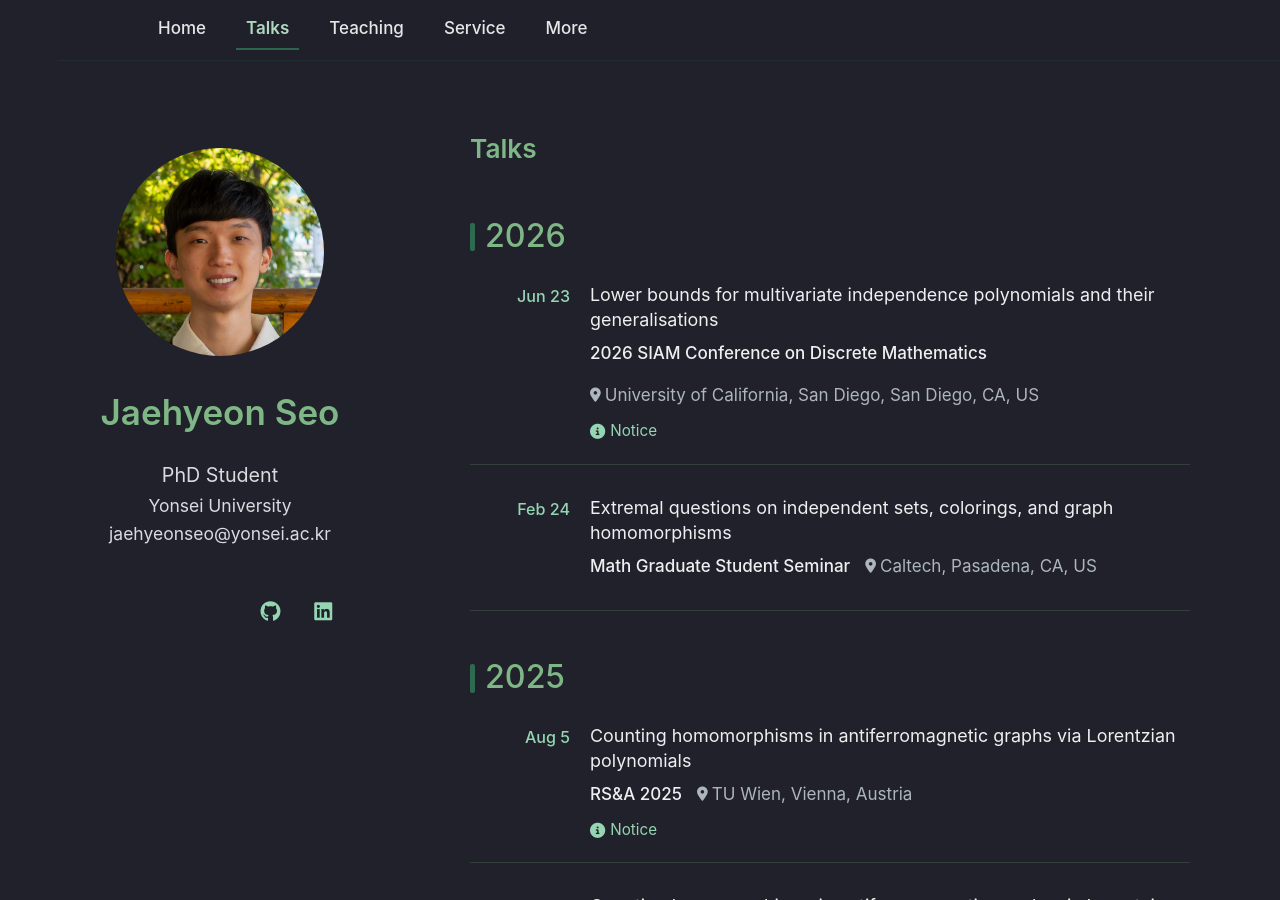
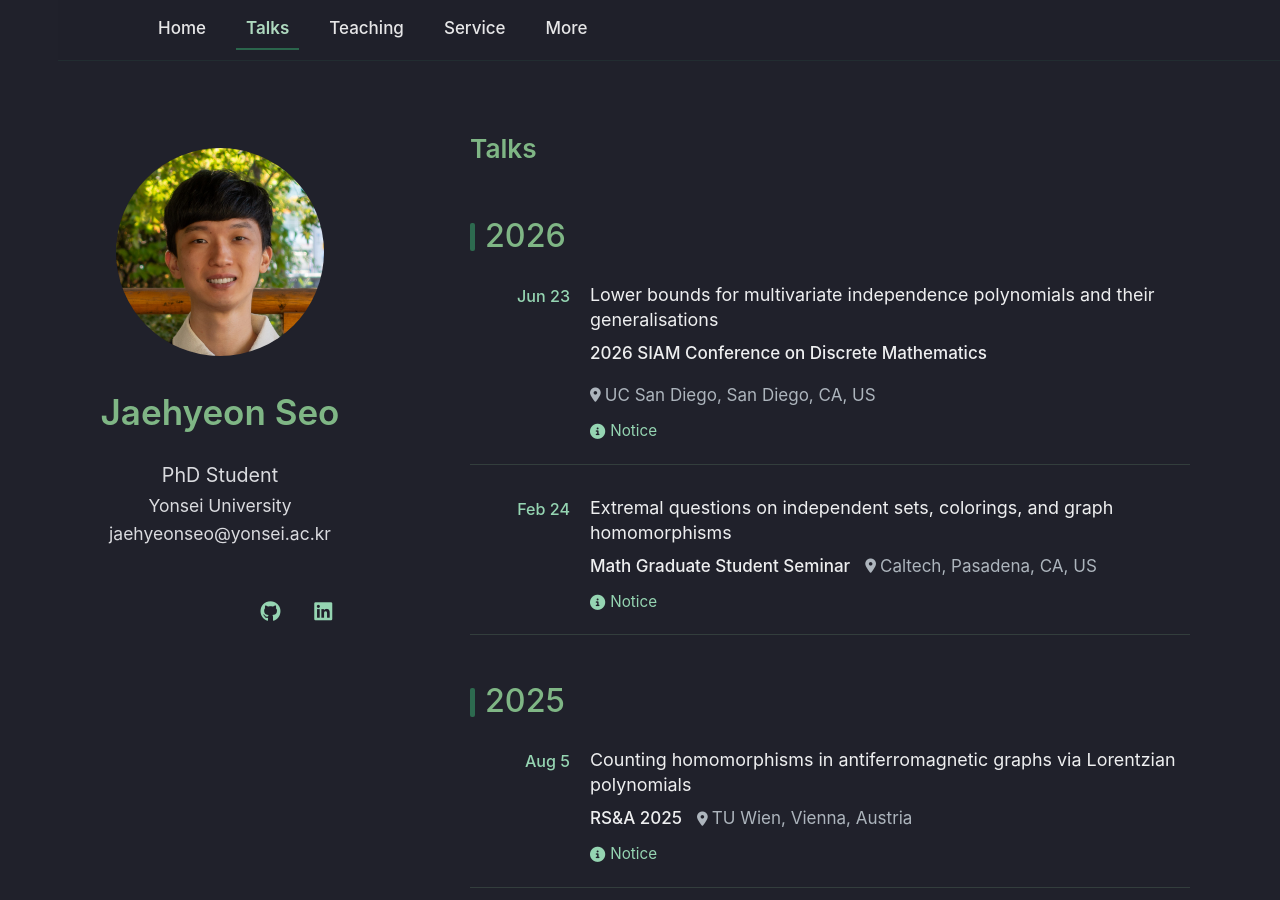
Before and after one commit to thegreatseo/thegreatseo.github.io, a Jekyll site: the page built from talks.md, in a window 1280 px wide and 900 px high. Built offline with Jekyll 4.4.1, drawn with Linux system fonts in a browser that asks for light colours; a style sheet for code colours, icons or effects is not loaded.

Commit message:
Update talks: add link for Caltech Math Graduate Student Seminar

```diff
--- a/_data/talks.yml
+++ b/_data/talks.yml
@@ -4,7 +4,7 @@ main:
 
 - title: Lower bounds for multivariate independence polynomials and their generalisations
   event: 2026 SIAM Conference on Discrete Mathematics
-  venue: University of California, San Diego
+  venue: UC San Diego
   city: San Diego, CA
   country: US
   date: June 23
@@ -20,7 +20,7 @@ main:
   country: US
   date: February 24
   year: 2026
-  notice:
+  notice: https://www.pma.caltech.edu/calendar/100647
   slide:
   video:
 
```
